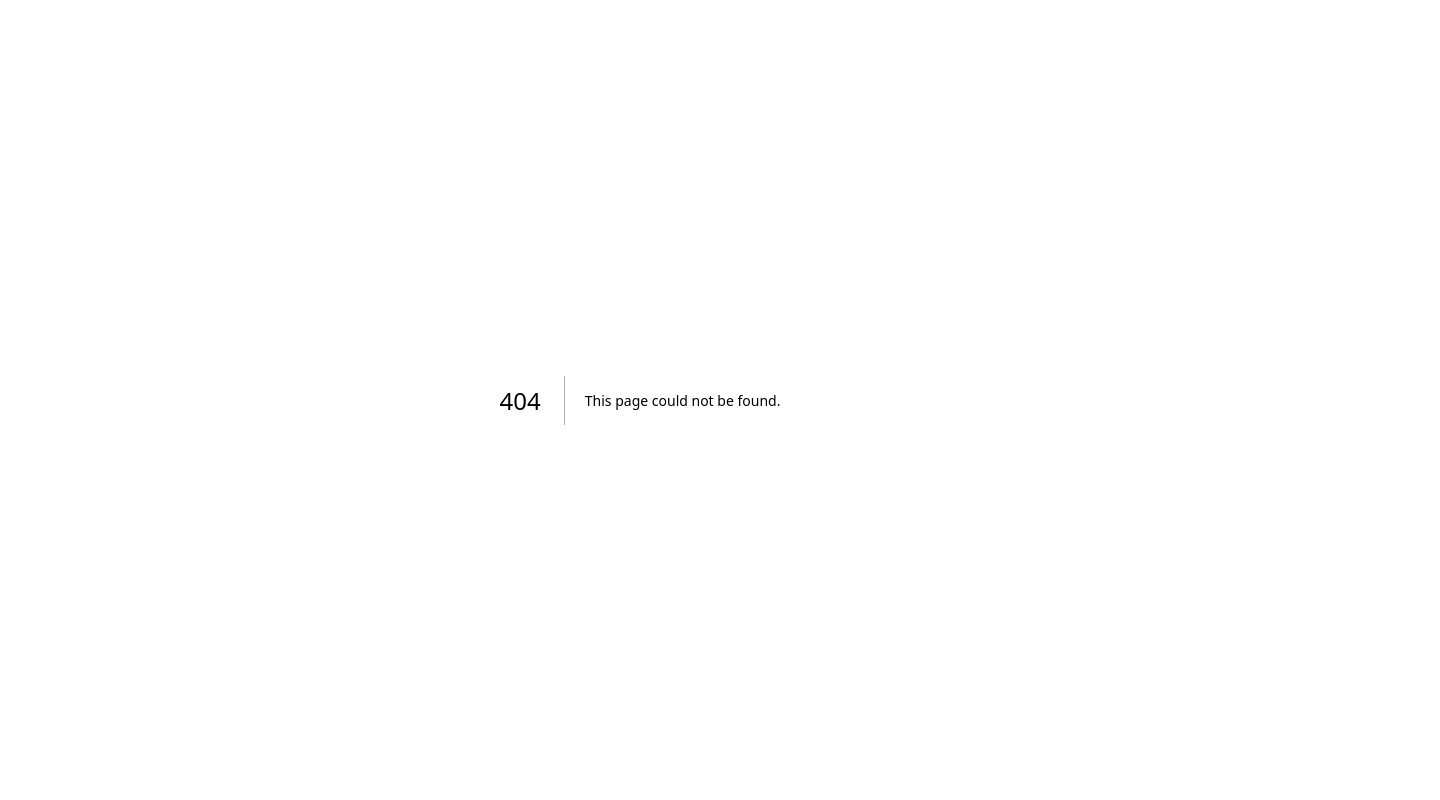
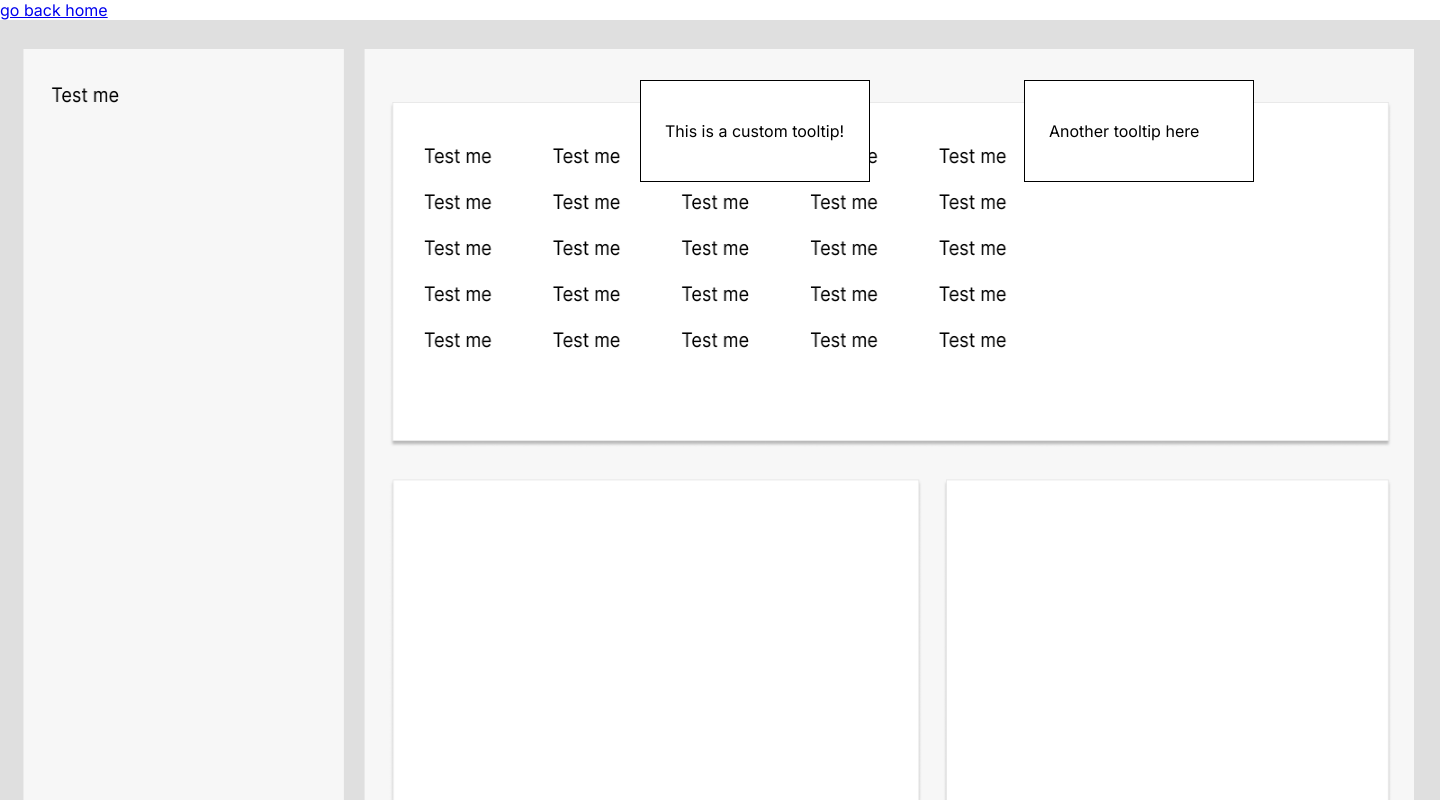
Before and after one commit to filipeafns/onboard-app, a Next.js app: page /01-test/step1 in a window 1280 px wide. Before the commit this address had no page. Shown: the top 800 px of the page, 1440 px wide, since content can reach past the window. Built offline with nearby package versions, Linux system fonts and the light colour scheme.

Commit message:
Scaffold project

```diff
--- /dev/null
+++ b/src/app/01-test/step1/page.js
@@ -0,0 +1,19 @@
+import Link from "next/link";
+import Image from "next/image";
+import Tooltip from "@/app/Components/Tooltip/tooltip";
+
+export default function Home() {
+  return (
+    <main>
+      <Link href="/">go back home</Link>
+      <Tooltip text="This is a custom tooltip!" top={10} left={50} />
+      <Tooltip text="Another tooltip here" top={10} left={80} />
+      <Image
+        src="/1.png"
+        width={1440}
+        height={900}
+        alt="Step1"
+      />
+    </main>
+  );
+}
--- /dev/null
+++ b/src/app/Components/Tooltip/tooltip.js
@@ -0,0 +1,26 @@
+// components/Tooltip.js
+import React from 'react';
+
+// Accept props in the component function
+const Tooltip = ({ text, top, left }) => {
+    // Set dynamic inline styles based on the passed props
+    const tooltipStyles = {
+        top: `${top}%`, // Convert numbers to percentage strings
+        left: `${left}%`,
+    };
+
+    return (
+        <div style={tooltipStyles} className="tooltip">
+            <p>{text}</p>
+        </div>
+    );
+};
+
+// Provide default props if they aren't provided by the parent component
+Tooltip.defaultProps = {
+    text: "Default Tooltip Text",
+    top: 20, // Default to 20% if not provided
+    left: 20, // Default to 20% if not provided
+};
+
+export default Tooltip;
--- a/src/app/globals.css
+++ b/src/app/globals.css
@@ -1,107 +1,13 @@
-:root {
-  --max-width: 1100px;
-  --border-radius: 12px;
-  --font-mono: ui-monospace, Menlo, Monaco, "Cascadia Mono", "Segoe UI Mono",
-    "Roboto Mono", "Oxygen Mono", "Ubuntu Monospace", "Source Code Pro",
-    "Fira Mono", "Droid Sans Mono", "Courier New", monospace;
-
-  --foreground-rgb: 0, 0, 0;
-  --background-start-rgb: 214, 219, 220;
-  --background-end-rgb: 255, 255, 255;
-
-  --primary-glow: conic-gradient(
-    from 180deg at 50% 50%,
-    #16abff33 0deg,
-    #0885ff33 55deg,
-    #54d6ff33 120deg,
-    #0071ff33 160deg,
-    transparent 360deg
-  );
-  --secondary-glow: radial-gradient(
-    rgba(255, 255, 255, 1),
-    rgba(255, 255, 255, 0)
-  );
-
-  --tile-start-rgb: 239, 245, 249;
-  --tile-end-rgb: 228, 232, 233;
-  --tile-border: conic-gradient(
-    #00000080,
-    #00000040,
-    #00000030,
-    #00000020,
-    #00000010,
-    #00000010,
-    #00000080
-  );
-
-  --callout-rgb: 238, 240, 241;
-  --callout-border-rgb: 172, 175, 176;
-  --card-rgb: 180, 185, 188;
-  --card-border-rgb: 131, 134, 135;
+body {
+  margin: 0;
+  padding: 0;
+  overflow: hidden;
 }
 
-@media (prefers-color-scheme: dark) {
-  :root {
-    --foreground-rgb: 255, 255, 255;
-    --background-start-rgb: 0, 0, 0;
-    --background-end-rgb: 0, 0, 0;
-
-    --primary-glow: radial-gradient(rgba(1, 65, 255, 0.4), rgba(1, 65, 255, 0));
-    --secondary-glow: linear-gradient(
-      to bottom right,
-      rgba(1, 65, 255, 0),
-      rgba(1, 65, 255, 0),
-      rgba(1, 65, 255, 0.3)
-    );
-
-    --tile-start-rgb: 2, 13, 46;
-    --tile-end-rgb: 2, 5, 19;
-    --tile-border: conic-gradient(
-      #ffffff80,
-      #ffffff40,
-      #ffffff30,
-      #ffffff20,
-      #ffffff10,
-      #ffffff10,
-      #ffffff80
-    );
-
-    --callout-rgb: 20, 20, 20;
-    --callout-border-rgb: 108, 108, 108;
-    --card-rgb: 100, 100, 100;
-    --card-border-rgb: 200, 200, 200;
-  }
+.tooltip {
+  position: absolute;
+  background-color: #fff;
+  border: 1px solid black;
+  padding: 24px;
+  width: 180px;
 }
-
-* {
-  box-sizing: border-box;
-  padding: 0;
-  margin: 0;
-}
-
-html,
-body {
-  max-width: 100vw;
-  overflow-x: hidden;
-}
-
-body {
-  color: rgb(var(--foreground-rgb));
-  background: linear-gradient(
-      to bottom,
-      transparent,
-      rgb(var(--background-end-rgb))
-    )
-    rgb(var(--background-start-rgb));
-}
-
-a {
-  color: inherit;
-  text-decoration: none;
-}
-
-@media (prefers-color-scheme: dark) {
-  html {
-    color-scheme: dark;
-  }
-}
```
Also changed, not shown: src/app/page.js (+2 -87 lines), public/1.png (added).
